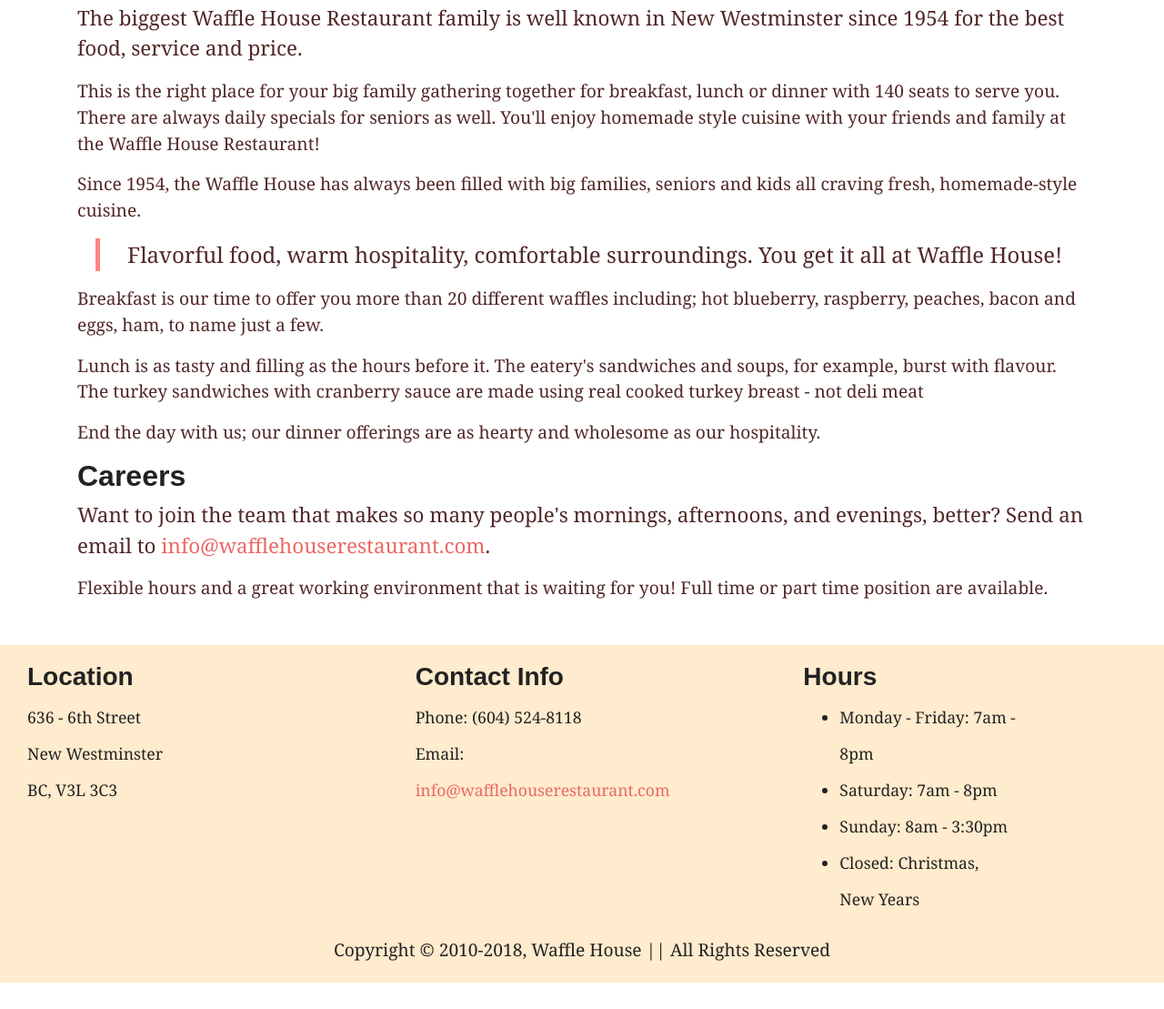
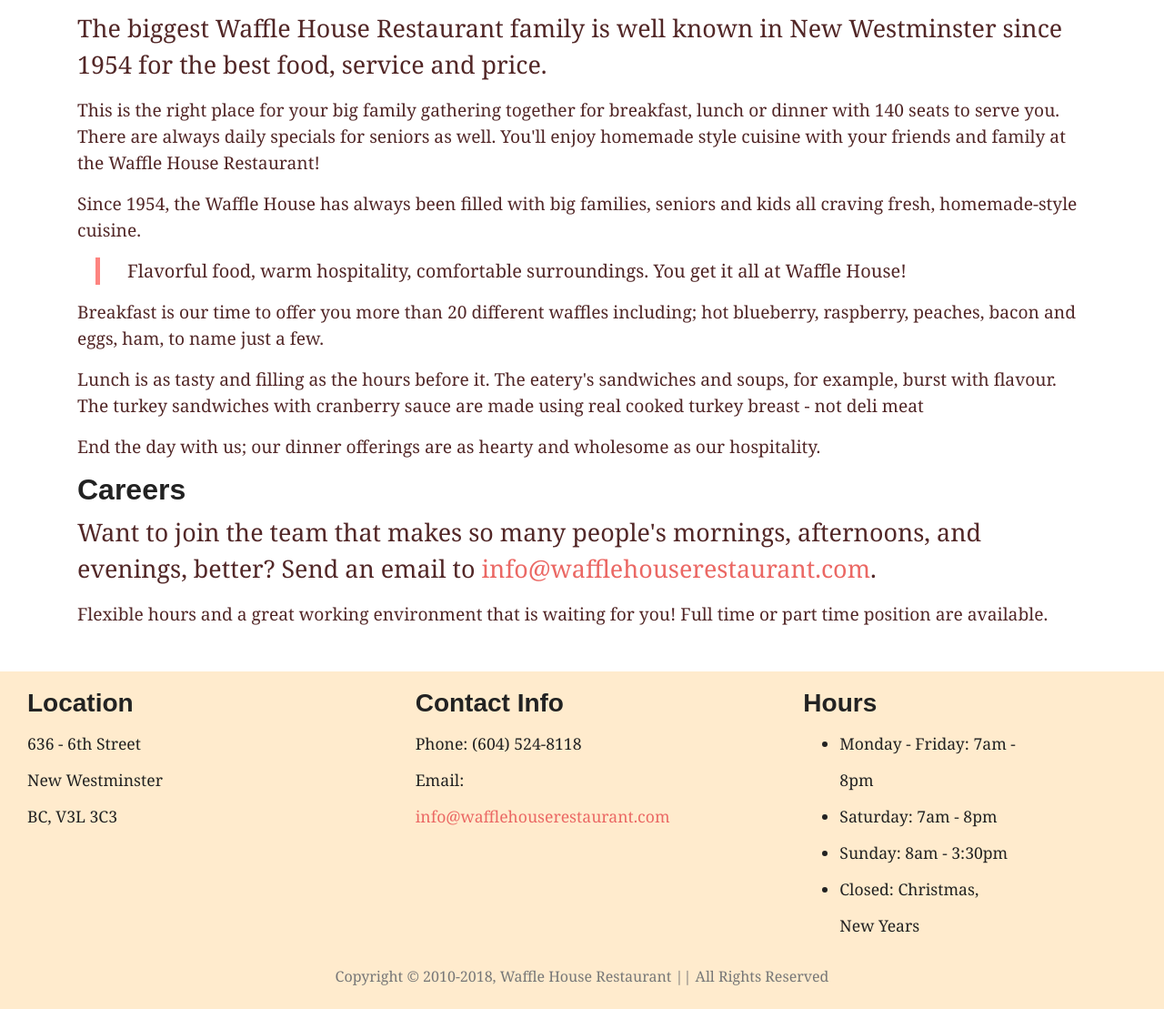
Before and after one commit to shamsaini24/Waffle-House-Website, a plain HTML site: page about.html in a window 1280 px wide. Shown: the part 906-2015 px from the top of the page at 91% size. Before the commit the page ends 1986 px from the top, so only its background shows below. Drawn offline with nearby package versions, Linux system fonts and the light colour scheme; a web font is replaced by a local one.

Commit message:
Corrected footer text
Fixed About.html page text

```diff
--- a/about.html
+++ b/about.html
@@ -21,9 +21,12 @@
 
 
         <style>
-            p {
+          @media (min-width: 576px){
+            #about{
                 font-size:1.2em;
             }
+          }
+
         </style>
 
     </head>
@@ -142,7 +145,7 @@ Full time or part time position are available.</p>
             <div class="row">
             	<div class="col-lg-12 col-md-12 col-sm-12 col-xs-12">
                     <div class="col-lg-12 text-center">
-                        <p>Copyright &copy; 2010<script>new Date().getFullYear()>2010&&document.write("-"+new Date().getFullYear());</script>, Waffle House || All Rights Reserved <br />
+                      <p class="footer-copyright text-muted">Copyright &copy; 2010<script>new Date().getFullYear()>2010&&document.write("-"+new Date().getFullYear());</script>, Waffle House Restaurant || All Rights Reserved</p>
                     </div>
                 </div>
             </div>
--- a/style.css
+++ b/style.css
@@ -9,7 +9,6 @@ body {
   margin-left: 0;
   margin-right: 0;
   font-family: Georgia,"Times New Roman",Times,serif;
-
 }
 
 .footer {
```
Also changed, not shown: index.html (+1 -1 lines), menu.html (+1 -1 lines).
